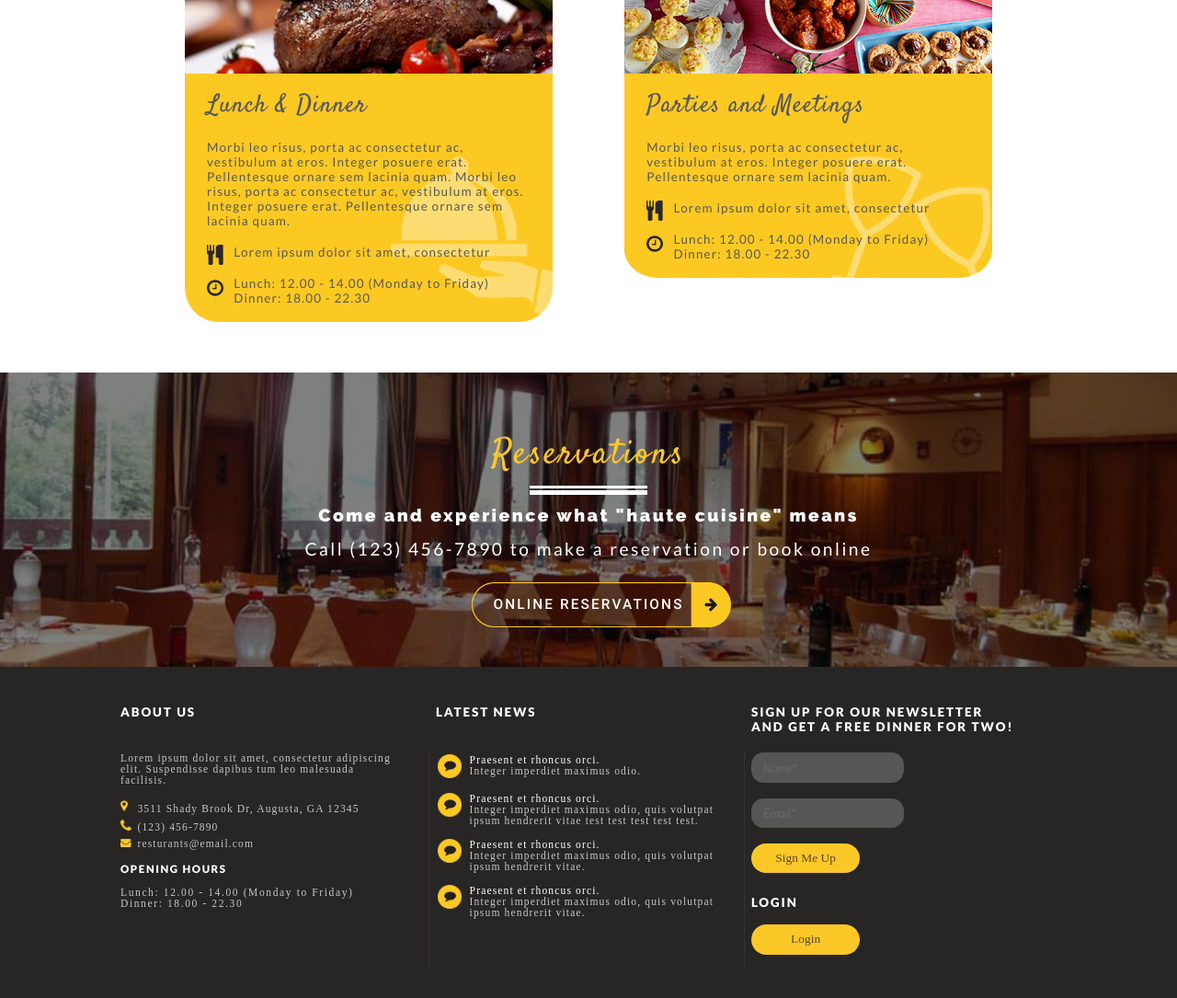
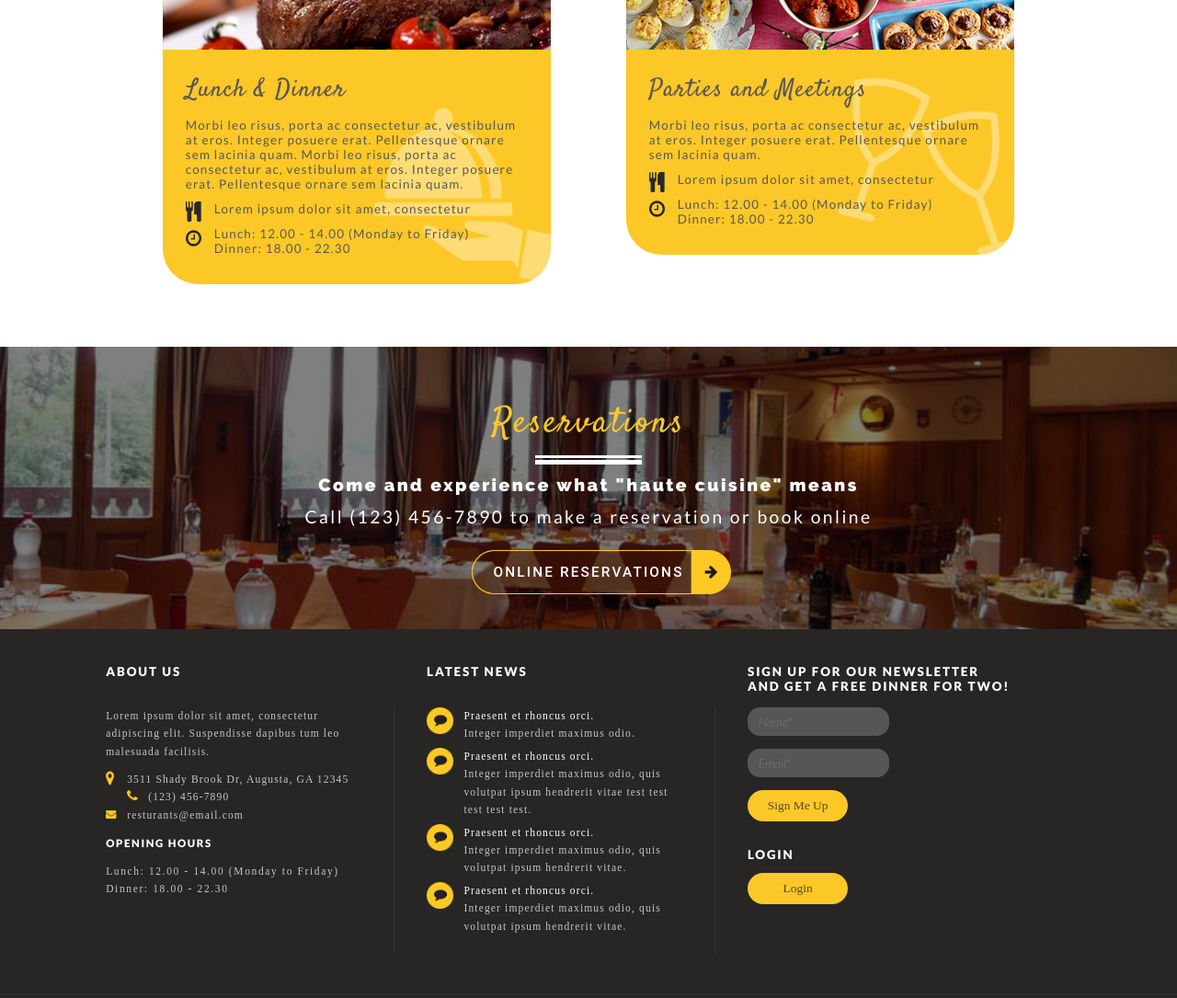
Before and after one commit to volodymyrdmytriv/Project1Dark, a plain HTML site: page index.html in a window 1280 px wide. Shown: the part 681-1766 px from the top of the page at 92% size. Drawn offline with nearby package versions, Linux system fonts and the light colour scheme; a web font is replaced by a local one.

Commit message:
change table to div, replace percents to EM

```diff
--- a/css/controls.css
+++ b/css/controls.css
@@ -12,7 +12,7 @@ and open the template in the editor.
 .learn-more-button {
 	letter-spacing: 0px;
 	display: inline-block;
-	padding: 1.5% 2.8% 1.5% 2.8%;
+	padding: 0.7em 1.5em 0.7em 1.5em;
 	border: none;
 	background-color: #fcc828;
 	-webkit-border-radius: 3em;
@@ -54,7 +54,7 @@ and open the template in the editor.
 .read-more-button {
 	letter-spacing: 0px;
 	display: inline-block;
-	padding: 3% 12% 3% 3%;
+	padding: 1.2em 4.5em 1.2em 1.5em;
 	border: none;
 	background-image: url("images/read_more_button.png");
 	background-size: 100% 100%;
--- a/css/footer.css
+++ b/css/footer.css
@@ -8,26 +8,34 @@ and open the template in the editor.
     Author     : Vladimir
 */
 
-#footer {
+.footer .footer-blocks {
 	font-family: LatoLight;
-	width: 100%;
-	height: 100%;
 	background-color: #282624;
-	padding-left: 10%;
-	padding-right: 10%;
-	padding-top: 3%;
-	padding-bottom: 3%;
+	padding-left: 6em;
+	padding-right: 6em;
+	padding-top: 2em;
+	padding-bottom: 2em;
 	text-align: left;
 	color: #c6c6c6;
 
 }
 
-#footer .copyright {
-	height: 15%;
+.footer .footer-block {
+	display: inline-block;
+	width: 16em;
+	vertical-align: top;
 }
 
-#footer th,
-#footer .sign-up-block .login-header {
+.footer .footer-block .footer-block-header{
+	height: 3.5em;
+}
+
+.footer .footer-block-cont {
+	line-height: 1em;
+}
+
+.footer .footer-block-header ,
+.footer .footer-block-cont.sign-up-block .login-header {
 	font-family: LatoBlack;
 	color: white;
 	font-size: 0.7em;
@@ -35,115 +43,88 @@ and open the template in the editor.
 	letter-spacing: 0.14em;
 }
 
-#footer th.about, #footer th.latest-news, #footer th.sign-up {
-	width: 33%;
+.footer .about-us-block,
+.footer .latest-news-block {
+	padding-right: 2em;
 }
 
-#footer th, #footer td {
-	vertical-align: top;
+.footer .info-block {
+	font-size: 0.6em;
+	padding-bottom: 1em;
 }
 
-#copyright {
-	font-family: LatoLight;
-	background-color: #282624;
-	padding-left: 10%;
-	padding-right: 15%;
-	padding-top: 1%;
-	padding-bottom: 1%;
-	color: #ebebeb;
-	font-size: 0.5em;
-	border-top: 1px solid #343332;
-	border-bottom: 1px solid #343332;
-}
-
-#copyright .share-button {
-	float: right;
-	height: auto;
-	width: 2.5%;
-	padding-left: 1%;
-	margin-top: -0.5%;
-	cursor: pointer;
-}
-
-#footer .info-block {
-	font-size: 0.6em;
-	padding-bottom: 4%;
-}
-
-#footer .contact-block {
-	padding-bottom: 1%;
-	padding-top: 1%;
-}
-
-#footer .opening-hours-header {
+.footer .opening-hours-header {
 	font-family: LatoBlack;
 	color: white;
 	text-transform: uppercase;
 	letter-spacing: 0.14em;
 }
 
-#footer .opening-hours {
+.footer .contact-icon {
+	width: 1em;
+	height: auto;
+	margin-right: 1em;
+}
+
+.footer .address-icon {
+	width: 0.8em;
+	float: left;
+	margin-right: 1.2em;
+	margin-bottom: 1em;
+}
+
+.footer .opening-hours {
 	letter-spacing: 0.14em;
 }
 
-#footer .contact-icon {
-	width: 4%;
-	height: auto;
-	margin-right: 2%;
+.footer .vert-line {
+	display: inline-block;
+	border-left: 0.1em solid #343332;
+	margin-top: 2.4em;
+	margin-right: 1.5em;
+	height: 14em;
 }
 
-#footer .address-icon {
-	width: 2.5%;
-	margin-right: 3.5%;
-}
-
-#footer .vert-line {
-	border-left: 1px solid #343332;
-	padding-right: 2.5%;
-}
-
-#footer .about-us-block,
-#footer .latest-news-blocka {
-	padding-right: 2.5%;
-}
-
-#footer .latest-news-item {
+.footer .latest-news-item {
 	font-size: 0.6em;
 	letter-spacing: 0.1em;
 	display: table;
-	padding-bottom: 3%;
+	padding-bottom: 0.5em;
 	width: 100%;
 }
 
-#footer .latest-news-item .news-image {
-	width: 10%;
+.footer .latest-news-item .news-image {
+	width: 15%;
 	height: 100%;
 	display: table-cell;
-	padding: 0 2% 0 0;
+	padding: 0 1em 0 0;
 }
 
-#footer .latest-news-item .news-image > img {
+.footer .latest-news-item .news-image > img {
 	width: 100%;
 	height: auto;
 }
 
-#footer .latest-news-item .news-content {
+.footer .latest-news-item .news-content {
 	width: 0.9em;
 	display: table-cell;
 	vertical-align: top;
 }
 
-#footer .latest-news-item .news-header {
+.footer .latest-news-item .news-header {
 	font-family: LatoBold;
 	color: white;
 }
 
-#footer .latest-news-item .news-text {
-
-
+.footer .sign-up-block > div {
+	padding-bottom: 0.7em;
 }
 
-#footer .sign-up-field {
+.footer .sign-up-block .login-header {
+	padding-top: 1em;
+}
+
+.footer .sign-up-field {
 	padding: 2.5% 3.8% 2.5% 3.8%;
     border: none;
     background-color: #565656;
@@ -155,10 +136,24 @@ and open the template in the editor.
 	outline: none;
 }
 
-#footer .sign-up-block > div {
-	padding-bottom: 5%;
+.copyright {
+	font-family: LatoLight;
+	background-color: #282624;
+	padding-left: 11em;
+    padding-right: 13em;
+    padding-top: 1.8em;
+    padding-bottom: 1.8em;
+	color: #ebebeb;
+	font-size: 0.5em;
+	border-top: 1px solid #343332;
+	border-bottom: 1px solid #343332;
 }
 
-#footer .sign-up-block .login-header {
-	padding-top: 2%;
+.copyright .share-button {
+	float: right;
+	height: auto;
+	width: 2.8em;
+	padding-left: 1em;
+	margin-top: -0.8em;
+	cursor: pointer;
 }
--- a/css/header.css
+++ b/css/header.css
@@ -14,7 +14,11 @@ and open the template in the editor.
 	background-size: cover;
 	background-position: center center;
 	position: relative;
+	height: 20.5em;
+}
 
+.header.header2 {
+	height: 10em;
 }
 
 .header.header2 {
@@ -32,8 +36,8 @@ and open the template in the editor.
 .header .box {
 	position: absolute;
 	top: 0;
-	left: 10%;
-	right: 10%;
+	left: 7em;
+	right: 7em;
 	bottom: 0;
 	overflow: hidden;
 }
@@ -56,7 +60,7 @@ and open the template in the editor.
 	display: table-cell;
 	vertical-align: middle;
 	font-size: 2.5em;
-	padding-top: 1%;
+	padding-top: 0.3em;
 	color: white;
 	-webkit-user-select: none; /* Chrome/Safari */
 	-moz-user-select: none; /* Firefox */
@@ -99,7 +103,7 @@ and open the template in the editor.
 	display: inline-block;
 	margin: 0;
 	border: 0;
-	padding: 0.7% 2.8% 0.6% 2.8%;
+	padding: 0.4em 1.7em 0.4em 1.7em;
 	font-size: 0.9em;
 	cursor: pointer;
 }
--- a/css/header_intro.css
+++ b/css/header_intro.css
@@ -9,42 +9,45 @@ and open the template in the editor.
 */
 
 .header .intro {
-	height: 70%;
-	margin-left: 20%;
-	margin-right: 20%;
+	height: 11.5em;
+	margin-left: 10em;
+	margin-right: 10em;
 	text-align: center;
 	color: white;
 	text-shadow: 2px 3px #000000;
 	vertical-align: middle;
+	display: table;
 }
 
-.header .intro .spacing2 {
-	height: 10%;
+.header .intro .intro-content {
+	display: table-cell;
+	vertical-align: middle;
+	overflow: hidden;
 }
 
 .header .intro .restaurant-name{
+	padding-top: 0.2em;
 	font-size: 3.5em;
-	vertical-align: bottom;
+	vertical-align: middle;
 }
 
 .header .intro .intro-header {
-	height: 20%;
-	width: 40%;
 	margin-left: auto;
 	margin-right: auto;
+	margin-bottom: 0.2em;
 	font-family: RobotoBold;
-	font-size: 2em;
+	font-size: 1.7em;
 }
 .header .intro .intro-description {
-	height: 25%;
 	font-family: RobotoMedium;
 	font-size: 0.9em;
 	line-height: 150%;
 }
 
-.header .intro .intro-href {
-	height: 25%;
+.header .intro-href {
+	margin-top: 0.3em;
 	text-shadow: none;
 	font-family: RobotoBold;
 	text-transform: uppercase;
+	text-align: center;
 }
--- a/css/lunch_dinner.css
+++ b/css/lunch_dinner.css
@@ -12,11 +12,11 @@ and open the template in the editor.
 	width: 100%;
 	text-align: center;
 	vertical-align: middle;
-	padding-bottom: 4%;
+	padding-top: 1.5em;
+	padding-bottom: 3.5em;
 }
 
 .lunch-dinner .headings {
-	padding-top: 2.5%;
 	letter-spacing: 0.13em;
 	font-size: 1.5em;
 }
@@ -28,8 +28,8 @@ and open the template in the editor.
 }
 
 .lunch-dinner .headingspace {
-	width: 10%;
-	padding-top: 0.12%;
+	width: 4em;
+	padding-top: 0.07em;
 	margin-left: auto;
 	margin-right: auto;
 	border-top: medium solid #585757;
@@ -37,7 +37,7 @@ and open the template in the editor.
 }
 
 .lunch-dinner .heading2 {
-	padding-top: 1.5%;
+	padding-top: 0.6em;
 	font-family: LatoBlack;
 	color: #2c2c2b;
 }
@@ -48,23 +48,15 @@ and open the template in the editor.
 	font-size: 0.5em;
 }
 
-.lunch-dinner .hspace10 {
-	width: 10%;
-}
-
 .lunch-dinner .hours-info {
-	padding-top: 3%;
-	padding-left: 3%;
-	padding-right: 3%;
-	position:relative;
-}
-
-.lunch-dinner .hours-info, .lunch-dinner .hours-info>div {
-	height: 100%;
+	text-align: center;
 }
 
 .lunch-dinner .hours-info1, .lunch-dinner .hours-info2 {
-	width: 30%;
+	position: relative;
+	display: inline-block;
+	margin: 2em 2em 0 2em;
+	width: 22em;
 	vertical-align: top;
 }
 
@@ -86,18 +78,24 @@ and open the template in the editor.
 }
 
 .lunch-dinner .hours-info .textinfo-container {
-	background-image: url("images/yellowbox.png");
-	background-size: 100% 100%;
-	background-repeat: no-repeat;
+	background-color: #FCC828;
+
+	-webkit-border-bottom-left-radius: 2em; /*For Safari, etc.*/
+    -moz-border-bottom-left-radius: 2em; /*For Mozilla, etc.*/
+    border-bottom-left-radius: 2em; /*CSS3 Feature*/
+	-webkit-border-bottom-right-radius: 2em; /*For Safari, etc.*/
+    -moz-border-bottom-right-radius: 2em; /*For Mozilla, etc.*/
+    border-bottom-right-radius: 2em; /*CSS3 Feature*/
+	border: none;
 }
 
 .lunch-dinner .hours-info .icon {
 	position: absolute;
 	z-index: 1;
-	right: 5%;
-	bottom: 1%;
-	width: 40%;
-	height: 40%;
+	right: 0;
+	bottom: 0;
+	width: 10em;
+	height: 10em;
 }
 
 .lunch-dinner .hours-info1 .icon {
@@ -116,35 +114,35 @@ and open the template in the editor.
 	position: relative;
 	z-index: 2;
 	color: #585757;
-	padding: 4% 5% 3% 6%;
+	padding: 1.3em;
 	text-align: left;
 }
 
 .lunch-dinner .hours-info .hours-header {
 	font-family: SatisfyRegular;
-	font-size: 140%;
+	font-size: 1.4em;
 }
 
 .lunch-dinner .hours-info .description {
 	font-family: LatoRegular;
 	font-size: 0.7em;
-	margin: 5% 0 2% 0;
+	margin: 0.8em 0 0.5em 0;
 }
 
 .lunch-dinner .hours-info .gabel-icon, .lunch-dinner  .hours-info .timer-icon {
-	padding-right: 3.2%;
+	padding-right: 1em;
 }
 
 .lunch-dinner .hours-info .gabel-icon {
 	float: left;
-	width: 5%;
+	width: 1.3em;
 	height: auto;
 }
 
 .lunch-dinner .hours-info .timer-icon {
 	float: left;
-	margin-top: 1.2%;
-	width: 5%;
+	margin-top: 0.3em;
+	width: 1.3em;
 	height: auto;
 }
 
--- a/css/main.css
+++ b/css/main.css
@@ -60,7 +60,7 @@ body {
 	min-width: 574px;
 	font-family: LatoRegular;
     color: #6c6c6c;
-    font-size: 0.7em;
+    font-size: 1.5vw;
 	letter-spacing: 0.06em;
 
 }
--- a/css/reservations_block.css
+++ b/css/reservations_block.css
@@ -7,6 +7,11 @@ and open the template in the editor.
     Created on : Oct 25, 2016, 7:06:39 PM
     Author     : Vladimir
 */
+
+.reservations-block {
+	height: 16em;
+}
+
 .reservations-block {
     overflow-y: hidden;
     background-image: url(images/reservationsimage.png);
@@ -14,6 +19,7 @@ and open the template in the editor.
     background-position: center center;
     position: relative;
 	color: white;
+	text-align: center;
 }
 .reservations-block .hover {
 	position: absolute;
@@ -39,20 +45,20 @@ and open the template in the editor.
 	font-size: 2em;
 }
 .reservations-table .solidlines {
-	width: 10%;
-	padding-top: 0.12%;
+	width: 6em;
+	padding-top: 0.12em;
 	margin-left: auto;
 	margin-right: auto;
 	border-top: medium solid white;
 	border-bottom: thick solid white;
 }
 .reservations-table .heading1 td {
-	padding-top: 2%;
+	padding-top: 0.5em;
 	padding-bottom: 0;
 	vertical-align: bottom;
 }
 .reservations-table .reservate td {
-	padding-bottom: 2%;
+	padding-bottom: 1em;
 }
 .reservations-table .heading2 {
 	font-family: RalewayBlack;
@@ -60,3 +66,6 @@ and open the template in the editor.
 .reservations-table .heading3 {
 	font-family: LatoRegular;
 }
+.reservations-table .heading2 td, .reservations-table .heading3 td {
+	padding: 0 7em 0 7em;
+}
--- a/footer.html
+++ b/footer.html
@@ -4,22 +4,12 @@ To change this license header, choose License Headers in Project Properties.
 To change this template file, choose Tools | Templates
 and open the template in the editor.
 -->
-<table id="footer">
-	<tr class="header-row">
-		<th class="about">
+<div class="footer-blocks">
+	<div class="footer-block">
+		<div class="footer-block-header">
 			About Us
-		</th>
-		<th></th>
-		<th class="latest-news">
-			Latest News
-		</th>
-		<th><br/><br/><br/></th>
-		<th class="sign-up">
-			Sign Up For Our Newsletter <br/> And get a free dinner for two!
-		</th>
-	</tr>
-	<tr>
-		<td class="about-us-block">
+		</div>
+		<div class="footer-block-cont about-us-block">
 			<div class='info-block'>
 				Lorem ipsum dolor sit amet, consectetur adipiscing elit. Suspendisse dapibus tum leo malesuada  facilisis.
 			</div>
@@ -41,10 +31,15 @@ and open the template in the editor.
 				Lunch: 12.00 - 14.00 (Monday to Friday)<br/>
 				Dinner: 18.00 - 22.30
 			</div>
-		</td>
-		<td class="vert-line">
-		</td>
-		<td class="latest-news-block">
+		</div>
+	</div>
+	<div class="vert-line">
+	</div>
+	<div class="footer-block">
+		<div class="footer-block-header">
+			Latest News
+		</div>
+		<div class="footer-block-cont latest-news-block">
 			<div class="latest-news-item">
 				<div class="news-image"><img src="css/images/news_icon.png" /></div>
 				<div class="news-content">
@@ -73,19 +68,25 @@ and open the template in the editor.
 					<div class="news-text">Integer imperdiet maximus odio, quis volutpat ipsum hendrerit vitae.</div>
 				</div>
 			</div>
-		</td>
-		<td class="vert-line">
-		</td>
-		<td class="sign-up-block">
+		</div>
+	</div>
+	<div class="vert-line">
+	</div>
+	<div class="footer-block">
+		<div class="footer-block-header">
+			Sign Up For Our Newsletter <br/> And get a free dinner for two!
+		</div>
+		<div class="footer-block-cont sign-up-block">
 			<div><input class="sign-up-field" type="text" placeholder="Name*"></div>
 			<div><input class="sign-up-field" type="text" placeholder="Email*"></div>
 			<div><div class="sign-up-button">Sign Me Up</div></div>
 			<div class="login-header">Login</div>
 			<div><div class="sign-up-button">Login</div></div>
-		</td>
-	</tr>
-</table>
-<div id="copyright">
+		</div>
+	</div>
+</div>
+
+<div class="copyright">
 	&copy; copyright 2016 DigitalWorld. Design by Ali Rizvi.
 	<img class="share-button " src="css/images/share_youtube.png" />
 	<img class="share-button " src="css/images/share_google.png"  />
--- a/index.html
+++ b/index.html
@@ -41,19 +41,18 @@ and open the template in the editor.
 						<li page="contact">Contact</li>
 					</ul>
 				</div>
-				<table class="intro">
-					<tbody>
-						<tr class="spacing2"><td></td></tr>
-						<tr class="restaurant-name"><td>Restaurant</td></tr>
-						<tr class="intro-header"><td>Enjoy our traditional Italian kitchen</td></tr>
-						<tr class="intro-description"><td>Aenean ultricies mi vitae est. Mauris placerat eleifend leo. Quisque sit amet est et sapien ullamcorper pharetra.</td></tr>
-						<tr class="intro-href"><td><div class="learn-more-button">Learn More</div></td></tr>
-					</tbody>
-				</table>
+				<div class="intro">
+					<div class="intro-content">
+						<div class="restaurant-name">Restaurant</div>
+						<div class="intro-header"><td>Enjoy our traditional Italian kitchen</div>
+						<div class="intro-description"><td>Aenean ultricies mi vitae est. Mauris placerat eleifend leo. Quisque sit amet est et sapien ullamcorper pharetra.</div>
+					</div>
+				</div>
+				<div class="intro-href"><div class="learn-more-button">Learn More</div></div>
 			</div>
 		</div>
-		<table class="lunch-dinner">
-		</table>
+		<div class="lunch-dinner">
+		</div>
 		<div class="reservations-block"></div>
 		<div class="footer"></div>
 	</body>
--- a/js/main.js
+++ b/js/main.js
@@ -5,10 +5,6 @@
  */
 
 var FONT_SIZE_INDEX = 0.015;
-var HEADER_HEIGHT_INDEX = 0.32;
-var HEADER2_HEIGHT_INDEX = 0.15;
-var RESERVATIONS_HEIGHT_INDEX = 0.25;
-var FOOTER_HEIGHT_INDEX = 0.25;
 
 function onLoaded() {
 
@@ -19,15 +15,8 @@ function onLoaded() {
 		var $reservations_block = $('.reservations-block');
 		var $footer = $('.footer');
 
-		$body.css('font-size', $body.width()*FONT_SIZE_INDEX+'px');
-		if($header.hasClass('header2')) {
-			$header.css('height', Math.round($body.width()*HEADER2_HEIGHT_INDEX)+'px');
-		}
-		else{
-			$header.css('height', Math.round($body.width()*HEADER_HEIGHT_INDEX)+'px');
-		}
-		$reservations_block.css('height', Math.round($body.width()*RESERVATIONS_HEIGHT_INDEX)+'px');
-		$footer.css('height', Math.round($body.width()*FOOTER_HEIGHT_INDEX)+'px');
+		//$body.css('font-size', $body.width()*FONT_SIZE_INDEX+'px');
+
 	}
 
 	$(window).unbind('resize').on('resize', function() {
--- a/lunchdinner_block.html
+++ b/lunchdinner_block.html
@@ -5,18 +5,14 @@ To change this template file, choose Tools | Templates
 and open the template in the editor.
 -->
 
-<tbody>
-	<tr>
-		<td colspan="4" class="headings">
+<div class="headings">
 	<div class="heading1">Lunch & Dinner</div>
 	<div class="headingspace"></div>
 	<div class="heading2">Opening Hours</div>
 	<div class="heading3">Our restaurant is open</div>
-		</td>
-	</tr>
-	<tr>
-		<td class="hspace10"></td>
-		<td class="hours-info hours-info1">
+</div>
+<div class="hours-info">
+	<div class="hours-info1">
 		<div>
 			<div class="image">
 			</div>
@@ -39,8 +35,8 @@ and open the template in the editor.
 				</div>
 			</div>
 		</div>
-		</td>
-		<td class="hours-info hours-info2">
+	</div>
+	<div class="hours-info2">
 		<div>
 			<div class="image">
 			</div>
@@ -62,6 +58,5 @@ and open the template in the editor.
 				</div>
 			</div>
 		</div>
-		</td>
-		<td class="hspace10"></td>
-	</tbody>
+	</div>
+</div>
--- a/nbproject/private/private.xml
+++ b/nbproject/private/private.xml
@@ -11,6 +11,8 @@
         </file>
     </editor-bookmarks>
     <open-files xmlns="http://www.netbeans.org/ns/projectui-open-files/2">
-        <group/>
+        <group>
+            <file>file:/D:/Develop/RestaurantHtml/js/main.js</file>
+        </group>
     </open-files>
 </project-private>
```
Also changed, not shown: about.html (+3 -3 lines), css/about_main.css (+27 -27 lines), css/philosophy_main.css (+14 -14 lines), css/images/yellowbox.png (deleted). Lines whose indentation alone changed are shown as unchanged.
